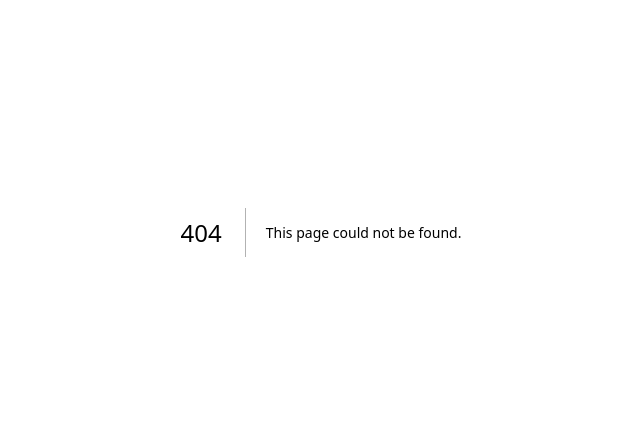
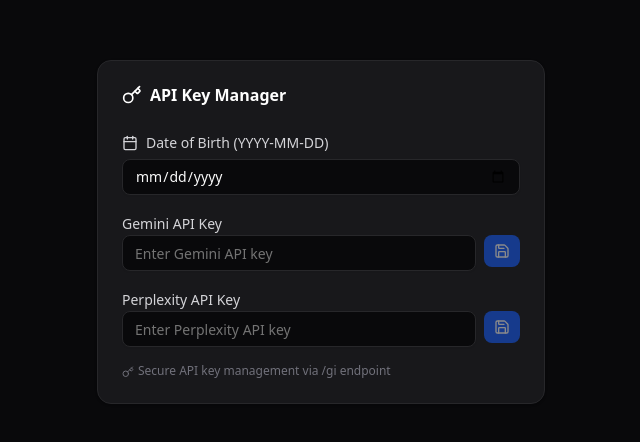
Before and after one commit to varuntejreddy03/medrag.sitee, a Next.js app: page /gi in a window 1280 px wide. Before the commit this address had no page. Shown: the part 168-610 px from the top of the page, without its empty margins (319-959 px from the left). Built offline with nearby package versions, Linux system fonts and the light colour scheme.

Commit message:
feat: simple /gi endpoint for API key management with DOB security

```diff
--- /dev/null
+++ b/app/gi/page.tsx
@@ -0,0 +1,11 @@
+'use client';
+
+import { SimpleApiManager } from '@/components/simple-api-manager';
+
+export default function ApiManagerPage() {
+  return (
+    <div className="min-h-screen bg-zinc-950 flex items-center justify-center p-4">
+      <SimpleApiManager />
+    </div>
+  );
+}
--- /dev/null
+++ b/components/simple-api-manager.tsx
@@ -0,0 +1,128 @@
+'use client';
+
+import { useState } from 'react';
+import { Card, CardHeader, CardTitle, CardContent } from '@/components/ui/card';
+import { Button } from '@/components/ui/button';
+import { Input } from '@/components/ui/input';
+import { Label } from '@/components/ui/label';
+import { Key, Calendar, Save } from 'lucide-react';
+
+export function SimpleApiManager() {
+  const [dob, setDob] = useState('');
+  const [geminiKey, setGeminiKey] = useState('');
+  const [perplexityKey, setPerplexityKey] = useState('');
+  const [loading, setLoading] = useState(false);
+  const [message, setMessage] = useState('');
+
+  const updateApiKey = async (provider: string, key: string) => {
+    if (!dob || !key.trim()) return;
+
+    setLoading(true);
+    try {
+      const res = await fetch('/api/proxy?path=/gi', {
+        method: 'POST',
+        headers: { 'Content-Type': 'application/json' },
+        body: JSON.stringify({ dob, provider, api_key: key }),
+      });
+
+      if (res.ok) {
+        setMessage(`${provider} API key updated successfully`);
+        if (provider === 'gemini') setGeminiKey('');
+        if (provider === 'perplexity') setPerplexityKey('');
+      } else {
+        const error = await res.json();
+        setMessage(error.message || 'Failed to update API key');
+      }
+    } catch (error) {
+      setMessage('Network error');
+    } finally {
+      setLoading(false);
+    }
+  };
+
+  return (
+    <Card className="w-full max-w-md mx-auto bg-zinc-900 border-zinc-800">
+      <CardHeader>
+        <CardTitle className="flex items-center gap-2 text-white">
+          <Key className="w-5 h-5" />
+          API Key Manager
+        </CardTitle>
+      </CardHeader>
+      <CardContent className="space-y-4">
+        {message && (
+          <div className="p-3 rounded-lg text-sm bg-blue-500/10 text-blue-400">
+            {message}
+          </div>
+        )}
+
+        <div className="space-y-2">
+          <Label htmlFor="dob" className="text-zinc-300 flex items-center gap-2">
+            <Calendar className="w-4 h-4" />
+            Date of Birth (YYYY-MM-DD)
+          </Label>
+          <Input
+            id="dob"
+            type="date"
+            value={dob}
+            onChange={(e) => setDob(e.target.value)}
+            className="bg-zinc-950 border-zinc-800 text-zinc-50"
+            placeholder="1995-03-15"
+          />
+        </div>
+
+        <div className="space-y-2">
+          <Label htmlFor="gemini-key" className="text-zinc-300">
+            Gemini API Key
+          </Label>
+          <div className="flex gap-2">
+            <Input
+              id="gemini-key"
+              type="password"
+              placeholder="Enter Gemini API key"
+              value={geminiKey}
+              onChange={(e) => setGeminiKey(e.target.value)}
+              className="bg-zinc-950 border-zinc-800 text-zinc-50"
+            />
+            <Button
+              onClick={() => updateApiKey('gemini', geminiKey)}
+              disabled={loading || !geminiKey.trim() || !dob}
+              size="sm"
+              className="bg-blue-600 hover:bg-blue-700"
+            >
+              <Save className="w-4 h-4" />
+            </Button>
+          </div>
+        </div>
+
+        <div className="space-y-2">
+          <Label htmlFor="perplexity-key" className="text-zinc-300">
+            Perplexity API Key
+          </Label>
+          <div className="flex gap-2">
+            <Input
+              id="perplexity-key"
+              type="password"
+              placeholder="Enter Perplexity API key"
+              value={perplexityKey}
+              onChange={(e) => setPerplexityKey(e.target.value)}
+              className="bg-zinc-950 border-zinc-800 text-zinc-50"
+            />
+            <Button
+              onClick={() => updateApiKey('perplexity', perplexityKey)}
+              disabled={loading || !perplexityKey.trim() || !dob}
+              size="sm"
+              className="bg-blue-600 hover:bg-blue-700"
+            >
+              <Save className="w-4 h-4" />
+            </Button>
+          </div>
+        </div>
+
+        <div className="text-xs text-zinc-500 mt-4">
+          <Key className="w-3 h-3 inline mr-1" />
+          Secure API key management via /gi endpoint
+        </div>
+      </CardContent>
+    </Card>
+  );
+}
```
